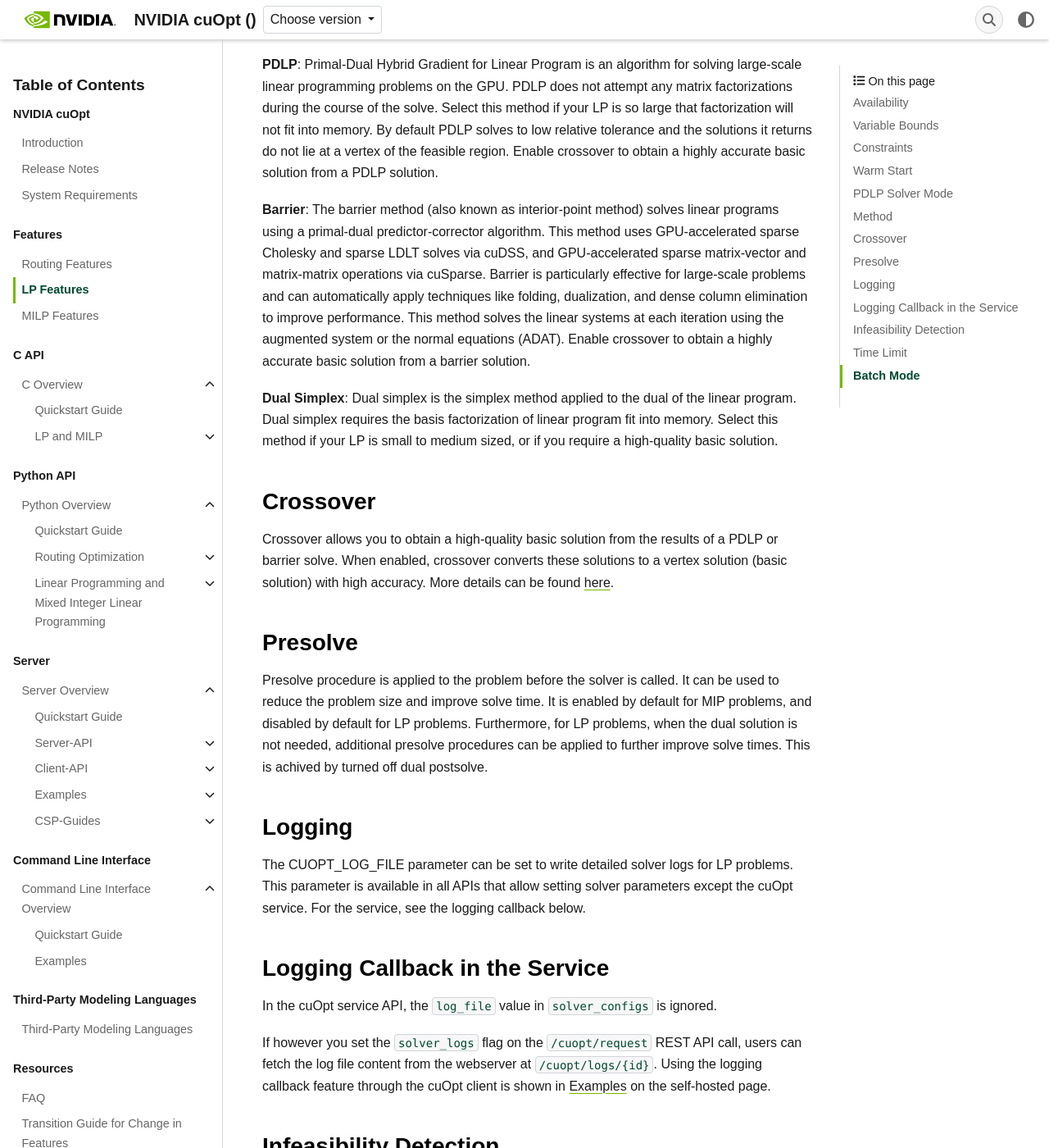
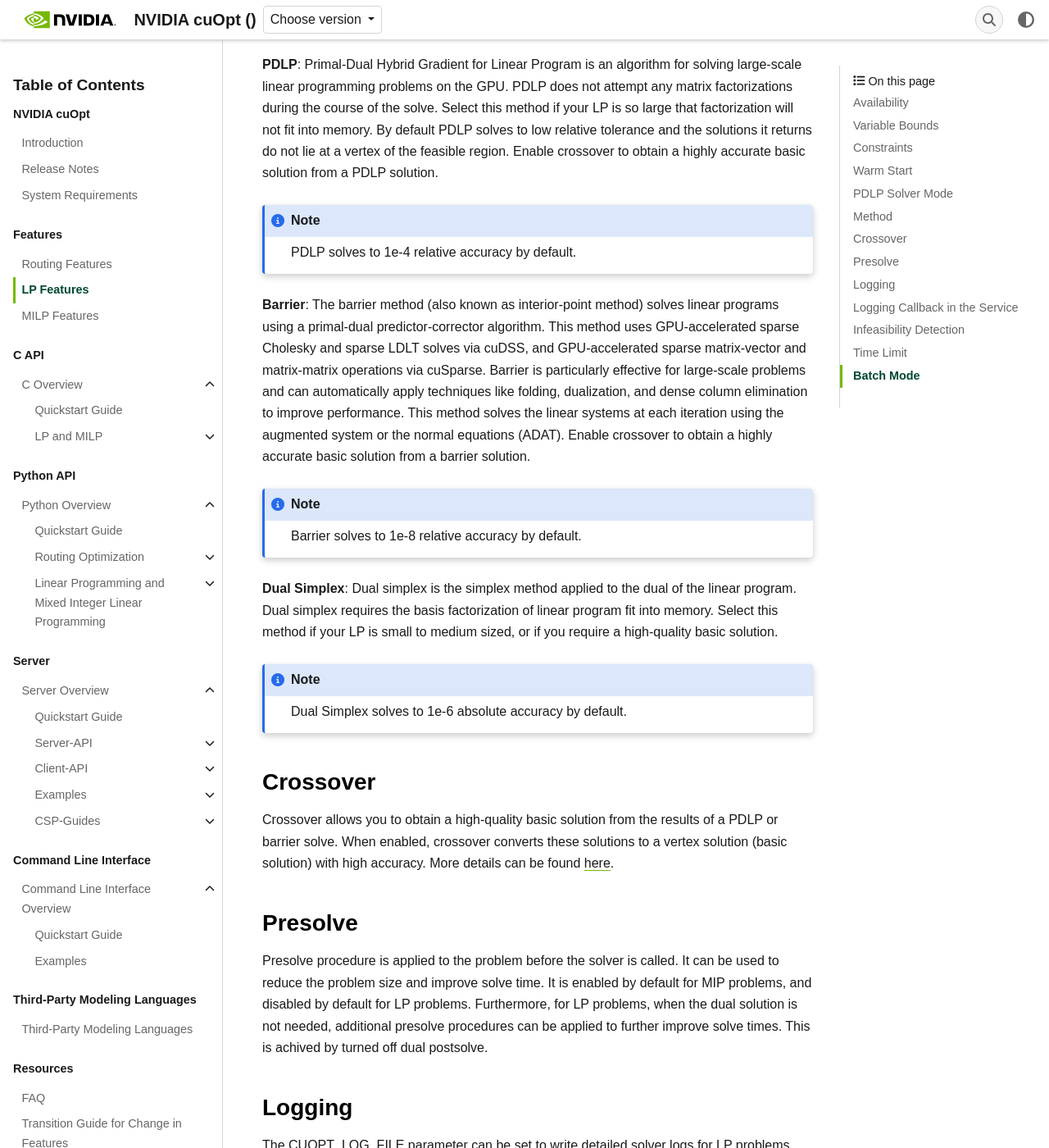
Before and after one commit to nguidotti/cuopt, a Sphinx documentation site: the page built from docs/cuopt/source/lp-features.rst, in a window 1280 px wide and 1400 px high, scrolled down 2065 px. Shown: the whole window at 82% size. Built offline with Sphinx 7.4.7, drawn with Linux system fonts in a browser that asks for light colours; some web fonts are replaced; the version number could not be read and is left out.

Commit message:
Add default accuracy for each method in LP (#514)
<!--

Thank you for contributing to cuOpt :)

Here are some guidelines to help the review process go smoothly.

Many thanks in advance for your cooperation!

Note: The pull request title will be included in the CHANGELOG.
-->


## Description
Add default accuracy for each method in LP

## Checklist

- [x] I am familiar with the [Contributing
Guidelines](https://github.com/NVIDIA/cuopt/blob/HEAD/CONTRIBUTING.md).
- Testing
   - [ ] New or existing tests cover these changes
   - [ ] Added tests
   - [ ] Created an issue to follow-up
   - [x] NA
- Documentation
   - [ ] The documentation is up to date with these changes
   - [x] Added new documentation
   - [ ] NA

```diff
--- a/docs/cuopt/source/lp-features.rst
+++ b/docs/cuopt/source/lp-features.rst
@@ -70,9 +70,18 @@
 
 **PDLP**: Primal-Dual Hybrid Gradient for Linear Program is an algorithm for solving large-scale linear programming problems on the GPU. PDLP does not attempt any matrix factorizations during the course of the solve. Select this method if your LP is so large that factorization will not fit into memory. By default PDLP solves to low relative tolerance and the solutions it returns do not lie at a vertex of the feasible region. Enable crossover to obtain a highly accurate basic solution from a PDLP solution.
 
+.. note::
+   PDLP solves to 1e-4 relative accuracy by default.
+
 **Barrier**: The barrier method (also known as interior-point method) solves linear programs using a primal-dual predictor-corrector algorithm. This method uses GPU-accelerated sparse Cholesky and sparse LDLT solves via cuDSS, and GPU-accelerated sparse matrix-vector and matrix-matrix operations via cuSparse. Barrier is particularly effective for large-scale problems and can automatically apply techniques like folding, dualization, and dense column elimination to improve performance. This method solves the linear systems at each iteration using the augmented system or the normal equations (ADAT). Enable crossover to obtain a highly accurate basic solution from a barrier solution.
 
+.. note::
+   Barrier solves to 1e-8 relative accuracy by default.
+
 **Dual Simplex**: Dual simplex is the simplex method applied to the dual of the linear program. Dual simplex requires the basis factorization of linear program fit into memory. Select this method if your LP is small to medium sized, or if you require a high-quality basic solution.
+
+.. note::
+   Dual Simplex solves to 1e-6 absolute accuracy by default.
 
 
 Crossover
--- a/docs/cuopt/source/lp-milp-settings.rst
+++ b/docs/cuopt/source/lp-milp-settings.rst
@@ -86,6 +86,12 @@
 * ``Barrier``: Use the barrier (interior-point) method.
 
 .. note:: The default method is ``Concurrent``.
+
+Default accuracy for each method:
+
+* PDLP solves to 1e-4 relative accuracy by default.
+* Barrier solves to 1e-8 relative accuracy by default.
+* Dual Simplex solves to 1e-6 absolute accuracy by default.
 
 C API users should use the constants defined in :ref:`method-constants` for this parameter.
 
```
Also changed, not shown: docs/cuopt/source/system-requirements.rst (+4 -4 lines).
